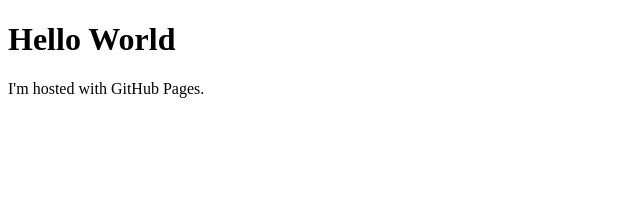
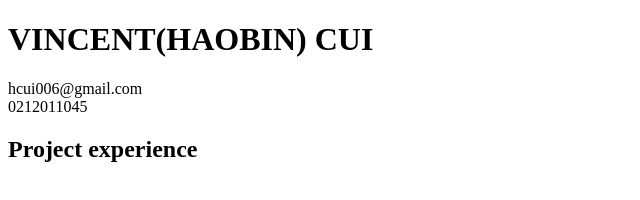
Before and after one commit to aorticstenosis/aorticstenosis.github.io, a plain HTML site: page index.html in a window 1280 px wide. Shown: the whole page, without its empty margins (0-640 px from the left). Drawn offline with Linux system fonts and the light colour scheme.

Commit message:
Update index.html

```diff
--- a/index.html
+++ b/index.html
@@ -1,7 +1,10 @@
 <!DOCTYPE html>
 <html>
 <body>
-<h1>Hello World</h1>
-<p>I'm hosted with GitHub Pages.</p>
+<h1>VINCENT(HAOBIN) CUI</h1>
+<p>hcui006@gmail.com<br>
+  0212011045
+  </p>
+<h2>Project experience</h2>
 </body>
 </html>
```
